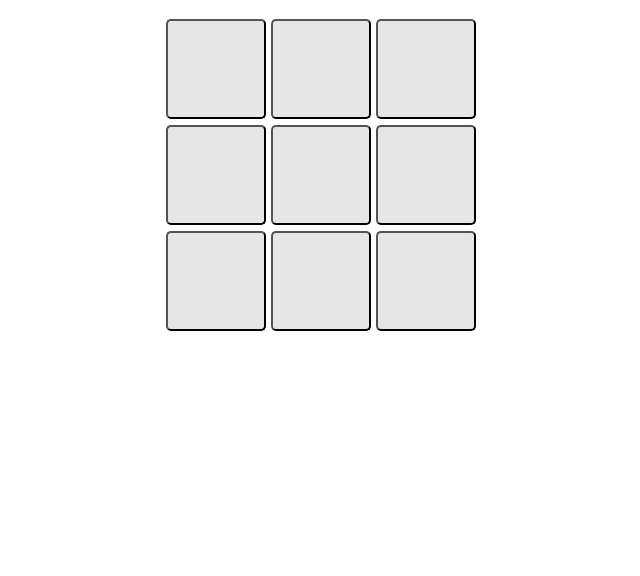
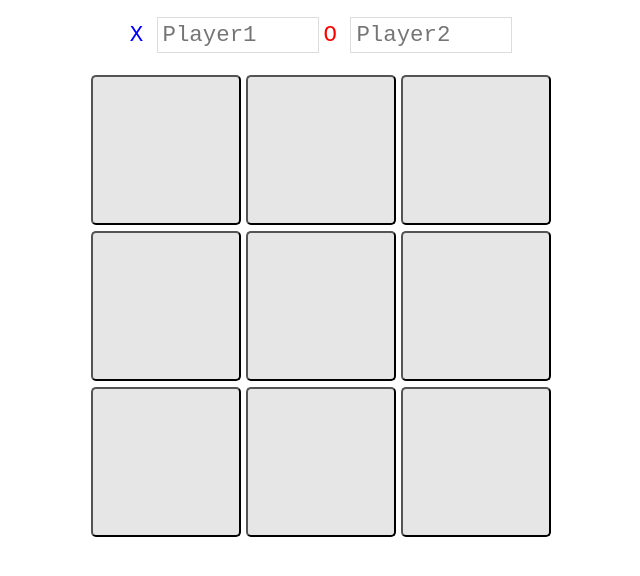
Before and after one commit to TAURUS-ESSEN/TicTacToe, a plain HTML site: page index.html in a window 1280 px wide. Shown: the part 40-616 px from the top of the page, without its empty margins (319-959 px from the left). Drawn offline with Linux system fonts and the light colour scheme.

Commit message:
alles funktionier. Aber Code noch nicht optimizier Es gibt kein Computer partner

```diff
--- a/index.html
+++ b/index.html
@@ -8,9 +8,13 @@
     <script src="script.js" defer></script>
 </head>
 <body>
-<div class="wrapper">
+<div class="wrapper"><h1>Tic Tac Toe</h1>
     <div class="header">
-        <h1>Tic Tac Toe</h1>
+
+        <p class="headerText">
+            <span class="blue">X </span><input type="text" id="player1Name"  placeholder="Player1" value=""> </p>
+            <p class="headerText">   <span class="red">O </span><input type="text" id="player2Name"  placeholder="Player2" value=""></p>
+
     </div>
     <div class="gameArea">
         <div class="string">
--- a/script.js
+++ b/script.js
@@ -42,8 +42,8 @@ const gameControl = (function () {
     };
 })();
 
-const player1 = createPlayer("Vasya", "X");
-const player2 = createPlayer("Ira", "O");
+const player1 = createPlayer("player1", "X");
+const player2 = createPlayer("player2", "O");
 
 //сокращения
 
@@ -54,6 +54,8 @@ let moveCounter = gameControl.counterShow;
 
 function makeTurn(currentButton) {
     if (gameboard[currentButton.value] === "") {
+        document.querySelectorAll("input").forEach(function(input) {
+            input.disabled = true; });
         currentButton.textContent = gameControl.currentPlayerChange();
         if (gameControl.currentPlayerChange() == "X") {
             currentButton.style.color = "blue";
@@ -147,21 +149,22 @@ function reset() {
         button.textContent = "";
         gameControl.gameReset();
       });
+      document.querySelectorAll("input").forEach(function(input) {
+        input.disabled = false; });
 
 
 }
 
 function winMessage(moveCounter, marker) {
-    marker == player1.marker ? console.log("победил " +player1.name) :  console.log("победил " +player2.name);
+    //marker == player1.marker ? console.log("победил " +player1.name) :  console.log("победил " +player2.name);
     let winner = marker == player1.marker ? player1.name : player2.name
     //console.log("тут будет текст про победу. Игра закончена на #"+moveCounter + " Победа за " +marker);
-    document.getElementById("footer").innerHTML = `<div id="endGame"><p>Player ${winner} wins</p></div>`;
+    document.getElementById("footer").innerHTML = `<div id="endGame"><p>Player ${winner}  ${marker}  wins</p></div>`;
     document.querySelectorAll(".gameButton").forEach(function(button) {
         button.disabled = true;
       });
 
     createNewButton()
-
 }
 
 function drawMessage() {
@@ -198,3 +201,15 @@ btn7.addEventListener("click", function() {
 const btn8 = document.getElementById("button8");
 btn8.addEventListener("click", function() {
     makeTurn(btn8) })
+
+const inputPlayer1Name = document.getElementById("player1Name");
+    inputPlayer1Name.addEventListener("change", function(){
+        player1.name = inputPlayer1Name.value;
+        console.log(player1.name);
+    })
+
+    const inputPlayer2Name = document.getElementById("player2Name");
+    inputPlayer2Name.addEventListener("change", function(){
+        player2.name = inputPlayer2Name.value;
+        console.log(player2.name);
+    })
--- a/style.css
+++ b/style.css
@@ -7,6 +7,20 @@
 body, button {
     font-family: "Fredericka the Great",'Courier New', Courier, monospace;
 }
+
+input {
+   height: 1.5rem;
+   border: 1px solid gainsboro;
+   font-family: "Fredericka the Great",'Courier New', Courier, monospace;
+   font-size: 1.4rem;
+   padding: 5px;
+   width: 150px;
+}
+
+input:disabled {
+   background-color: white;
+   border: 0px;
+ }
 
 .fredericka-the-great-regular {
     font-family: "Fredericka the Great", serif;
@@ -21,6 +35,24 @@ body, button {
     gap: 20px;
  }
 
+.header {
+   text-align: center;
+   display: flex;
+   justify-content: center;
+   align-items: center;
+   gap: 5px;
+}
+.headerText {
+   font-size: 1.4rem;
+}
+
+.blue {
+   color: blue;
+}
+.red {
+   color: red;
+}
+
  .string {
     display: flex;
     gap: 5px;
@@ -28,10 +60,10 @@ body, button {
  }
 
  .gameButton {
-    width: 100px;
-    height: 100px;
+    width: 150px;
+    height: 150px;
     border-radius: 5px;
-    font-size: 3rem;
+    font-size: 4rem;
     color: red;
     background-color: #e7e6e6;
  }
```
